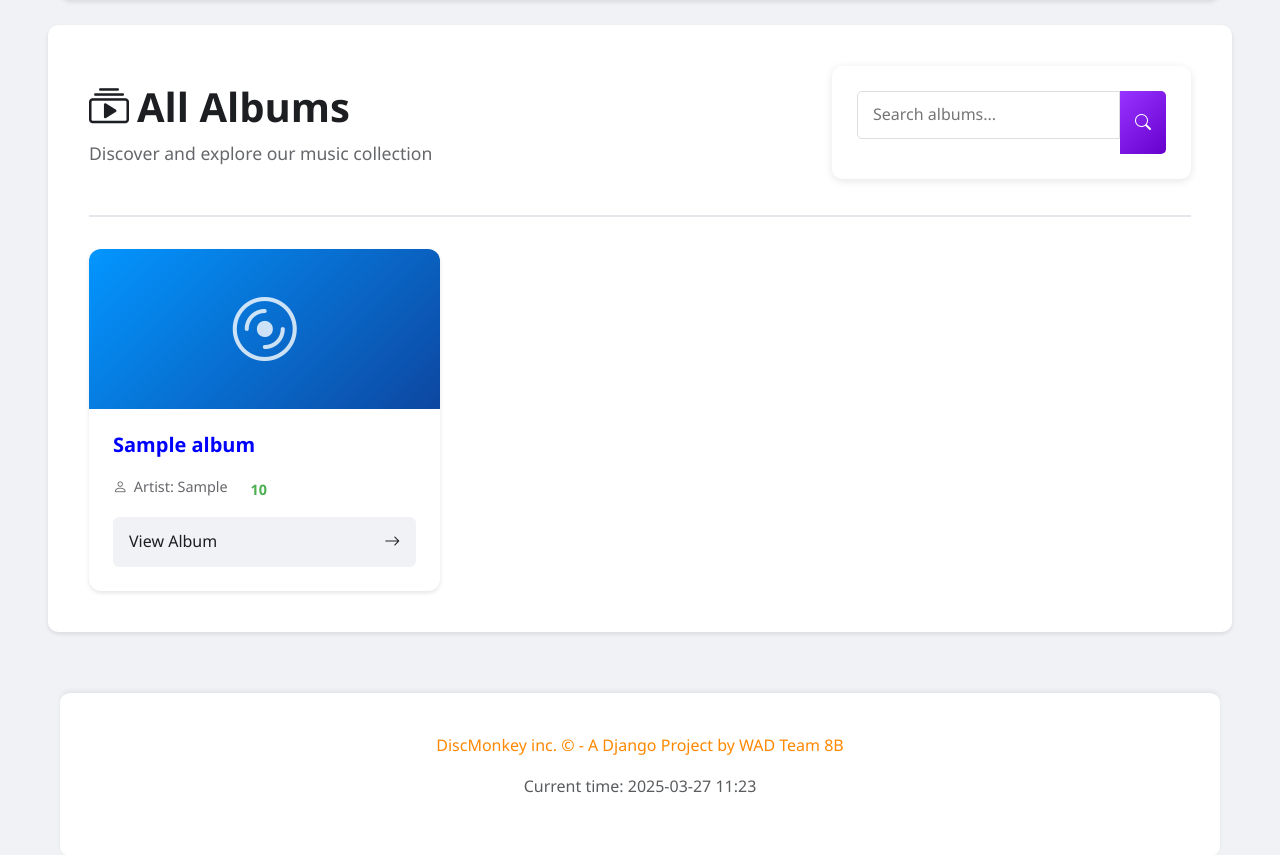
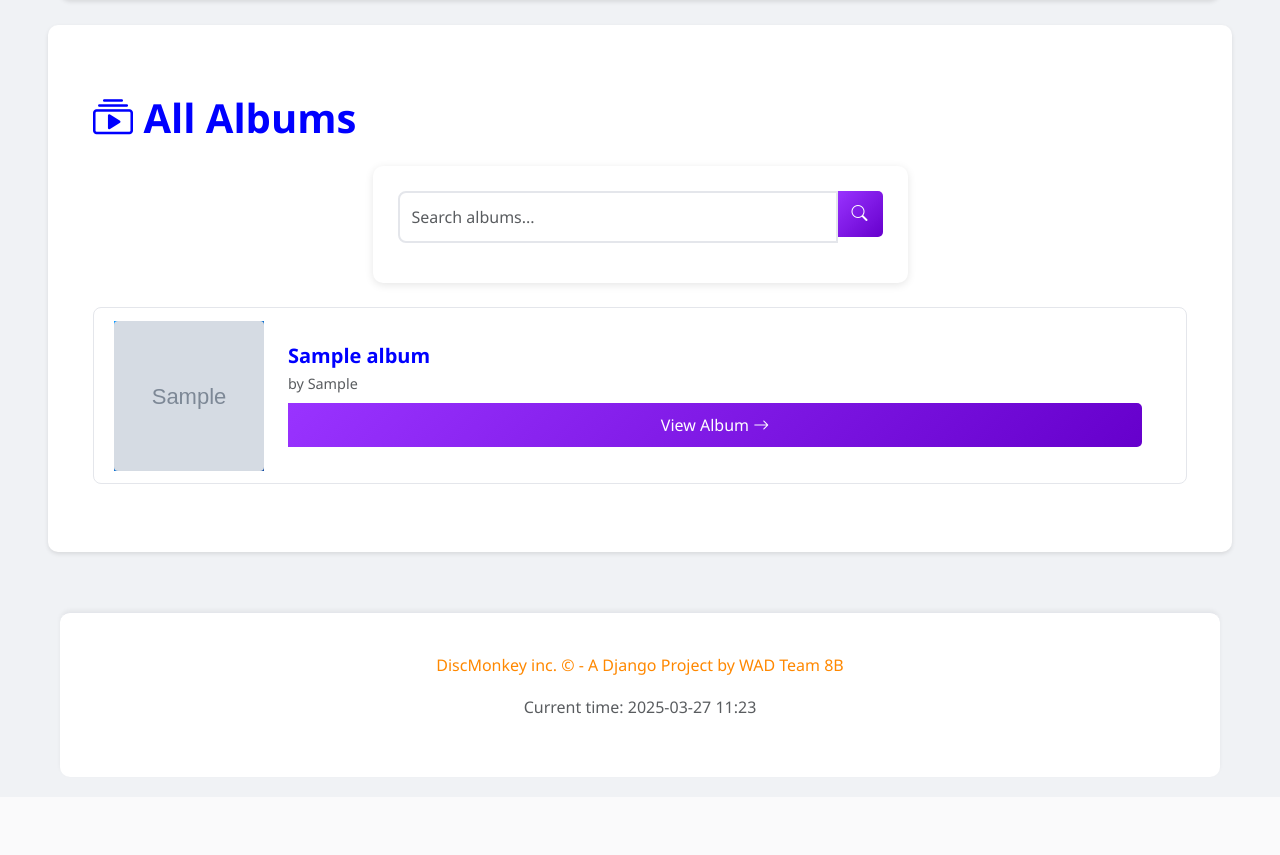
Before and after one commit to mahid-khan/DiscMonkey, a Django app: page /all_albums/ in a window 1280 px wide. Shown: the part 104-959 px from the top of the page. After the commit the page ends 873 px from the top, so only its background shows below. Run offline with Django 3.2, Linux system fonts and the light colour scheme; tables that the repository leaves empty hold one stand-in row (values such as "Sample post"); grey boxes marked "Sample" are stand-in pictures; some libraries are stand-ins or nearby versions.

Commit message:
Complete Redesign of AllAlbums Page

```diff
--- a/static/style.css
+++ b/static/style.css
@@ -192,7 +192,7 @@ tr:hover {
 
 .list-group-item a {
     text-decoration: none;
-    color: #ff00ff !important;
+    color: #000000;
     display: block;
     font-weight: 500;
 }
@@ -1107,3 +1107,39 @@ tr:hover {
 }
 
 /* -------------------- ------------ ------------ ------------------------------ */
+
+/* Override the default btn-dark styles */
+.btn-viewalbum {
+    background: linear-gradient(135deg, #9933ff 0%, #6600cc 100%);
+    color: white;
+    border: none;
+    padding: 10px 15px;
+    border-radius: 0 5px 5px 0;
+    cursor: pointer;
+    transition: all 0.3s ease;
+}
+
+/* Hover and focus states */
+.btn-viewalbum:hover,
+.btn-viewalbum:focus {
+    background: linear-gradient(135deg, #8822ee 0%, #5500bb 100%);
+    color: white;
+}
+
+/* Override the default btn-dark styles */
+.list-group-item a.btn-viewalbum {
+    background: linear-gradient(135deg, #9933ff 0%, #6600cc 100%);
+    color: white !important; /* Ensure text is white */
+    border: none;
+    padding: 10px 15px;
+    border-radius: 0 5px 5px 0;
+    cursor: pointer;
+    transition: all 0.3s ease;
+}
+
+/* Hover and focus states */
+.list-group-item a.btn-viewalbum:hover,
+.list-group-item a.btn-viewalbum:focus {
+    background: linear-gradient(135deg, #8822ee 0%, #5500bb 100%);
+    color: white !important; /* Ensure text remains white on hover/focus */
+}
--- a/templates/rango/all_albums.html
+++ b/templates/rango/all_albums.html
@@ -6,98 +6,50 @@
 {% endblock %}
 
 {% block body_block %}
-    <div class="albums-container">
-        <div class="albums-header">
-            <div class="header-content">
-                <h1>
-                    <i class="bi bi-collection-play"></i>
-                    {% if query %}
-                        Search Results for "{{ query }}"
-                    {% else %}
-                        All Albums
-                    {% endif %}
-                </h1>
-                <p class="albums-subtitle">
-                    {% if query %}
-                        Found {{ albums|length }} album(s) matching your search
-                    {% else %}
-                        Discover and explore our music collection
-                    {% endif %}
-                </p>
-            </div>
+<div class="container my-4">
+  <h1 class="mb-4"><i class="bi bi-collection-play"></i> All Albums</h1>
 
-            <div class="search-container">
-                <form action="{% url 'rango:all_albums' %}" method="GET" class="search-form">
-                    <input type="text" name="q" placeholder="Search albums..." value="{{ query }}">
+  <!-- Search Box Section -->
+  <div class="row mb-4">
+    <div class="col-md-6 offset-md-3">
+      <form action="{% url 'rango:all_albums' %}" method="GET" class="input-group">
+        <input type="text" name="q" class="form-control" placeholder="Search albums..." value="{{ query }}">
+        <div class="input-group-append">
           <button type="submit" class="search-btn">
             <i class="bi bi-search"></i>
           </button>
+        </div>
       </form>
     </div>
-
-            {% if user.is_authenticated %}
-            <a href="{% url 'rango:add_category' %}" class="add-album-btn">
-                <i class="bi bi-plus-lg"></i>
-                Add New Album
-            </a>
-            {% endif %}
   </div>
 
   {% if albums %}
-            <div class="albums-grid">
+    <div class="list-group">
       {% for album in albums %}
-                    <div class="album-card">
-                        <div class="album-cover">
-                            <i class="bi bi-disc"></i>
+      <div class="list-group-item list-group-item-action d-flex align-items-center">
+        <!-- Album Cover on left -->
+        <div class="album-cover mr-3" style="width:150px; height:150px; flex-shrink: 0;">
+          {% if album.albumCover %}
+            <img src="{{ album.albumCover.url }}" alt="{{ album.albumName }} Cover" class="img-fluid h-100 w-100" style="object-fit: cover; border-radius:4px;">
+          {% else %}
+            <div class="d-flex h-100 w-100 align-items-center justify-content-center" style="background: linear-gradient(135deg, #0396FF 0%, #0D47A1 100%); border-radius:4px;">
+              <i class="bi bi-disc" style="font-size:2rem; color: rgba(255,255,255,0.8);"></i>
             </div>
-                        <div class="album-info">
-                            <h3 class="album-title">{{ album.albumName }}</h3>
-                            <div class="album-stats">
-                                <span class="stat">
-                                    <i class="bi bi-person"></i>
-                                    Artist: {{ album.artist }}
-                                </span>
-                                <span class="stat score-container">
-                                    {% if user.is_authenticated %}
-                                        <button class="vote-btn upvote-btn" data-album-id="{{ album.id }}" data-vote-type="up">
-                                            <i class="bi bi-arrow-up-circle"></i>
-                                        </button>
           {% endif %}
-                                    <span class="album-score {% if album.score < 0 %}negative{% elif album.score > 0 %}positive{% endif %}">
-                                        {{ album.score }}
-                                    </span>
-                                    {% if user.is_authenticated %}
-                                        <button class="vote-btn downvote-btn" data-album-id="{{ album.id }}" data-vote-type="down">
-                                            <i class="bi bi-arrow-down-circle"></i>
-                                        </button>
-                                    {% endif %}
-                                </span>
         </div>
-                            <a href="{% url 'rango:album' album_name_slug=album.slug %}" class="view-album-btn">
-                                View Album
-                                <i class="bi bi-arrow-right"></i>
+        <!-- Album Info on right -->
+        <div class="album-info flex-grow-1 ml-3">
+          <h4 class="album-title font-weight-bold mb-1">{{ album.albumName }}</h4>
+          <p class="album-artist mb-2 text-muted">by {{ album.artist }}</p>
+          <a href="{% url 'rango:album' album_name_slug=album.slug %}" class="btn btn-viewalbum">
+            View Album <i class="bi bi-arrow-right"></i>
         </a>
         </div>
       </div>
       {% endfor %}
     </div>
   {% else %}
-            <div class="empty-albums">
-                <i class="bi bi-music-note-list"></i>
-                {% if query %}
-                    <h2>No Albums Found</h2>
-                    <p>We couldn't find any albums matching "{{ query }}"</p>
-                {% else %}
-                    <h2>No Albums Yet</h2>
-                    <p>Be the first to add an album to our collection!</p>
-                {% endif %}
-                {% if user.is_authenticated %}
-                    <a href="{% url 'rango:add_category' %}" class="add-album-btn">
-                        <i class="bi bi-plus-lg"></i>
-                        Add New Album
-                    </a>
-                {% endif %}
-            </div>
+    <div class="alert alert-info">There are no albums available yet.</div>
   {% endif %}
 </div>
 {% endblock %}
```
Also changed, not shown: 1 other file. Lines whose indentation alone changed are shown as unchanged.
